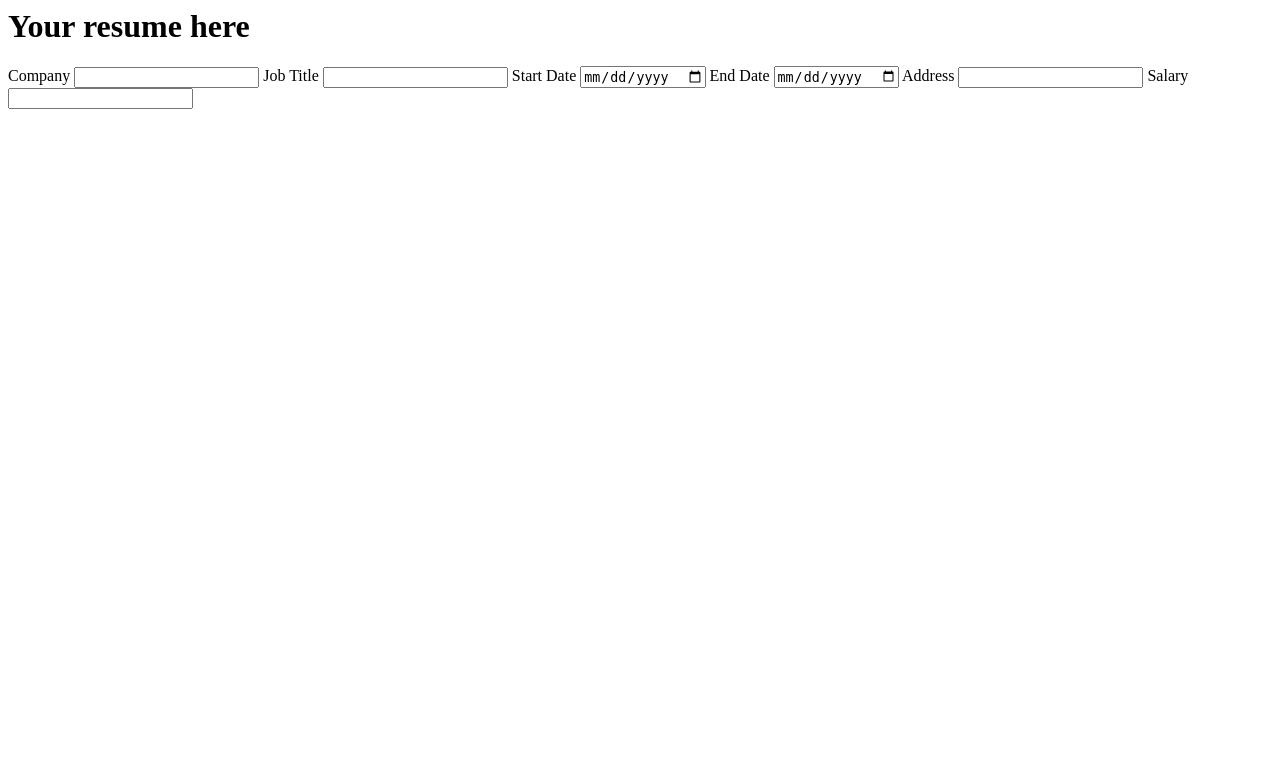
After one commit to ashlinaronin/resume, a PHP site: template views/resume.html.twig in a window 1280 px wide. The commit adds this page. Shown: the top 783 px of the page. Run offline with PHP 8.4, Linux system fonts and the light colour scheme; the template is opened without the code that fills it, so the values that code supplies are empty; some libraries are stand-ins or nearby versions.

Commit message:
Add job input form

```diff
--- a/app/app.php
+++ b/app/app.php
@@ -1,5 +1,6 @@
 <?php
     require_once __DIR__."/../vendor/autoload.php";
+    require_once __DIR__."/../src/Job.php";
 
     session_start();
     if (empty($_SESSION['list_of_jobs'])) {
@@ -12,6 +13,11 @@
         'twig.path' => __DIR__.'/../views'
     ));
 
+    $app->get("/", function() use ($app) {
+        return $app['twig']->render('resume.html.twig');
+
+    });
+
     return $app;
 
 ?>
--- a/src/Job.php
+++ b/src/Job.php
@@ -72,6 +72,7 @@ class Job
     {
         return $this->address;
     }
+
     function getSalary()
     {
         return $this->salary;
--- /dev/null
+++ b/views/resume.html.twig
@@ -0,0 +1,28 @@
+<html>
+    <head>
+        <title>Resume</title>
+    </head>
+    <body>
+        <h1>Your resume here</h1>
+
+        <form action='/create_job' method='post'>
+            <label for='company'>Company</label>
+            <input id='company' name='company' type='text'>
+
+            <label for='title'>Job Title</label>
+            <input id='title' name='title' type='text'>
+
+            <label for='start_date'>Start Date</label>
+            <input id='start_date' name='start_date' type='date'>
+
+            <label for='end_date'>End Date</label>
+            <input id='end_date' name='end_date' type='date'>
+
+            <label for='address'>Address</label>
+            <input id='address' name='address' type='text'>
+
+            <label for='salary'>Salary</label>
+            <input id='salary' name='salary' type='number'>
+
+    </body>
+</html>
```
